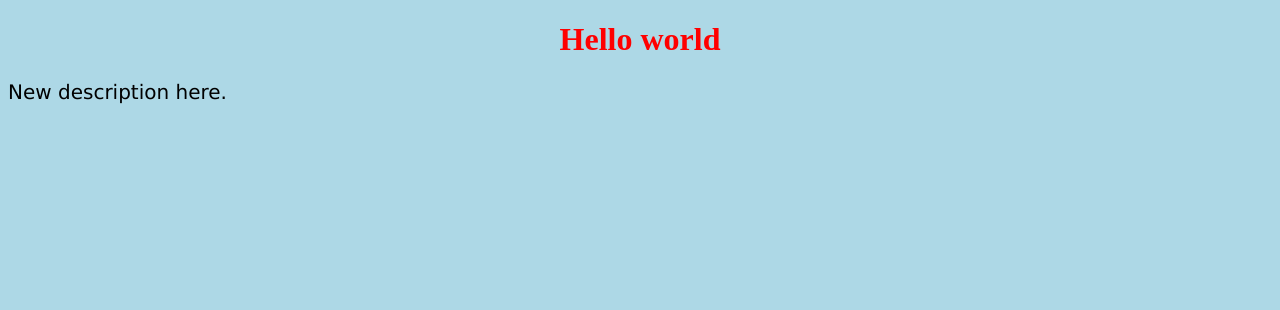
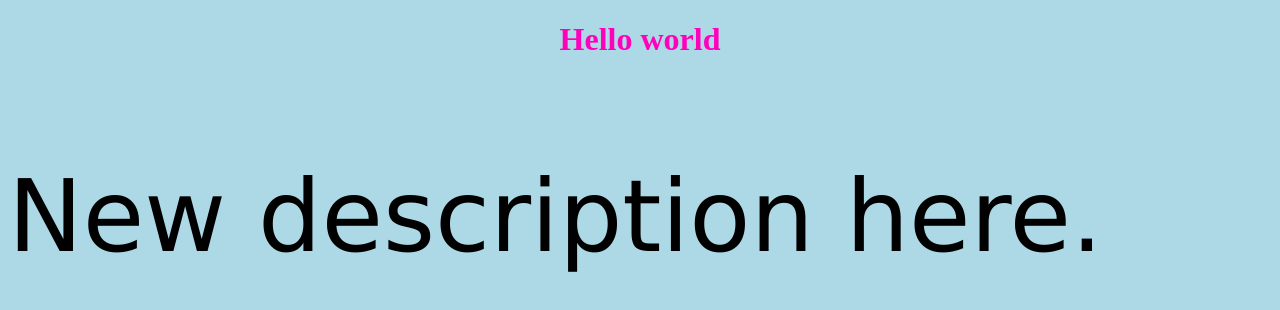
Before and after one commit to CodyMcCodeFace3/My-first-website, a plain HTML site: page home/index.html in a window 1280 px wide. Drawn offline with Linux system fonts and the light colour scheme.

Commit message:
header and paragraph changes

```diff
--- a/home/index.html
+++ b/home/index.html
@@ -10,13 +10,13 @@ body {
 }
 
 h1 {
-  color: red;
+  color: rgb(255, 0, 187);
   text-align: center;
 }
 
 p {
   font-family: verdana;
-  font-size: 20px;
+  font-size: 100px;
 }
 </style>
 </head>
```
